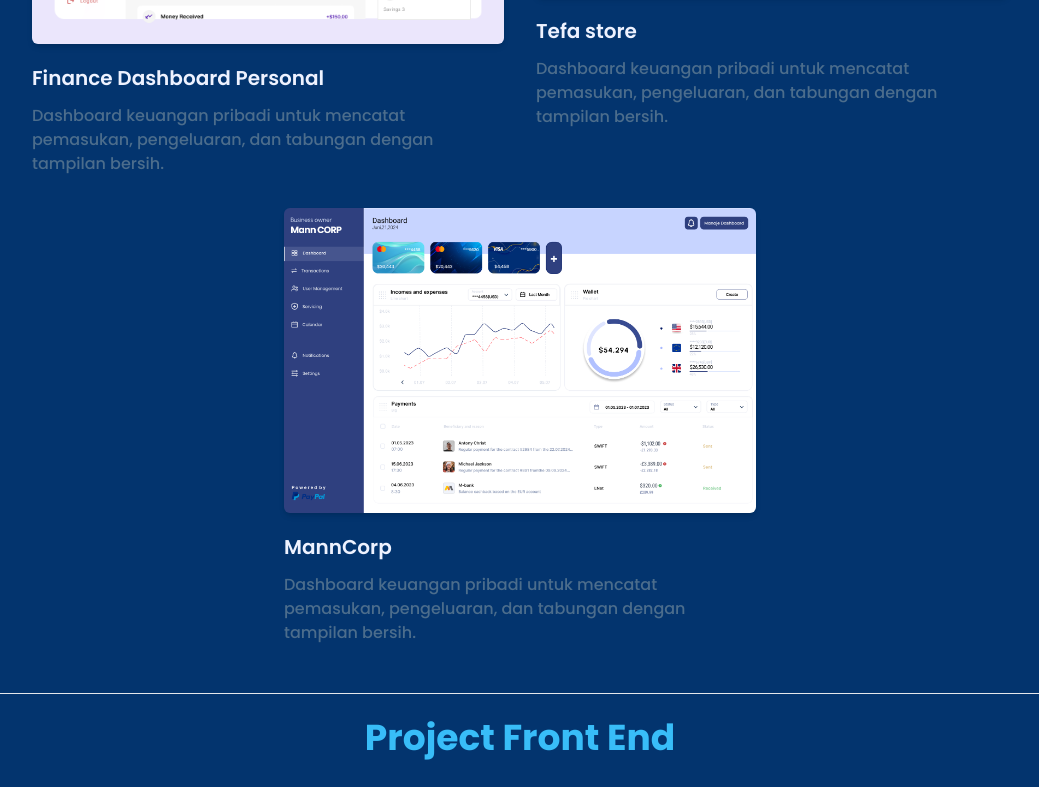
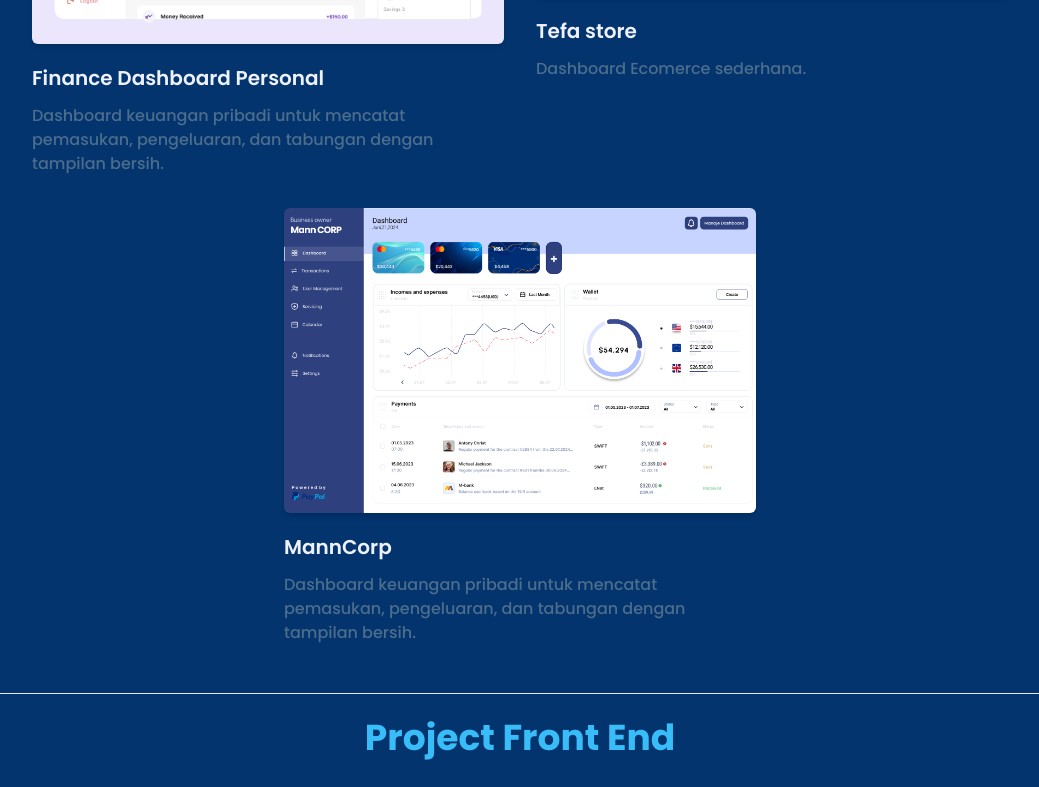
Before and after one commit to Mann-ux/Lukman-Portfolio, a website: page index.html in a window 1280 px wide. Shown: the part 2531-3318 px from the top of the page, without its empty margins (120-1159 px from the left). Drawn offline with nearby package versions, Linux system fonts and the light colour scheme.

Commit message:
Update index.html

```diff
--- a/index.html
+++ b/index.html
@@ -298,7 +298,7 @@
             </div>
             <h3 class="font-semibold text-dark text-xl mt-5 mb-3">Tefa store</h3>
             <p class="font-medium text-base text-secondary">
-              Dashboard keuangan pribadi untuk mencatat pemasukan, pengeluaran, dan tabungan dengan tampilan bersih.
+              Dashboard Ecomerce sederhana.
             </p>
           </div>
 
```
